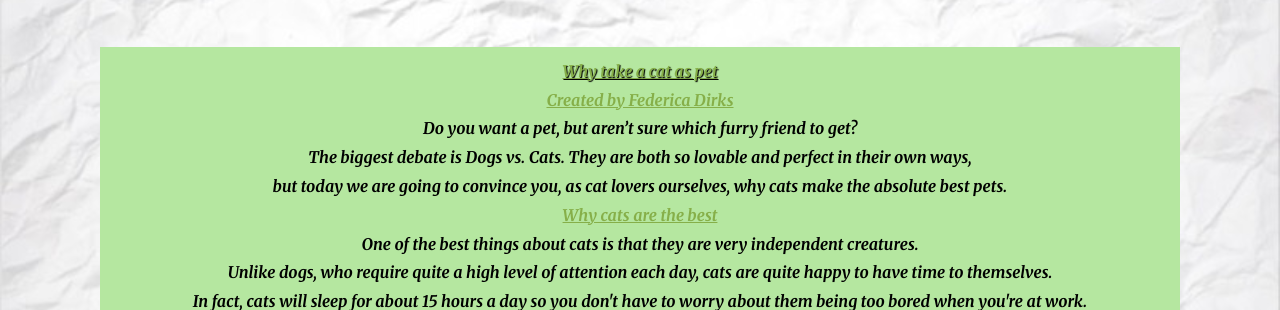
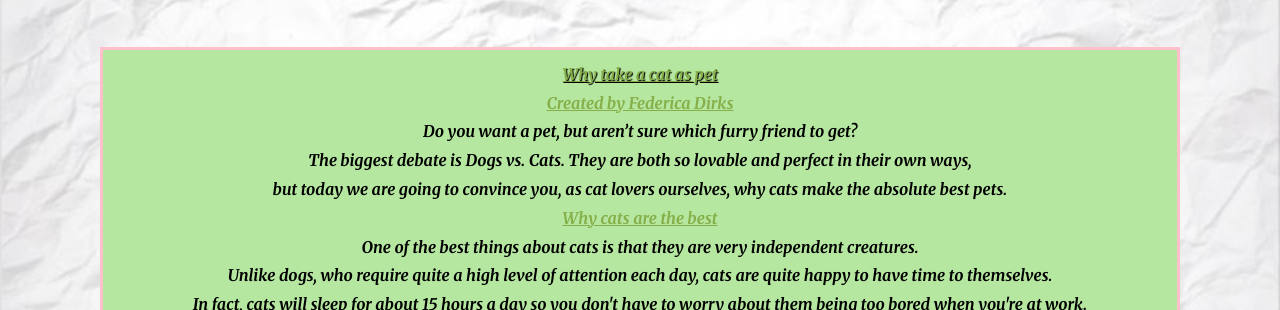
Before and after one commit to FedericaDirks/prj4-chapter4-redo, a plain HTML site: page index.html in a window 1280 px wide. Shown: the part 176-486 px from the top of the page. Drawn offline with Linux system fonts and the light colour scheme.

Commit message:
update
update

```diff
--- a/css/style.css
+++ b/css/style.css
@@ -7,6 +7,7 @@
     background-image: url("../Images/Minimalist-Crumpled-Paper-Simple-Background-Image.jpg");
     background-size: 100%;
     background-repeat: repeat;
+
 }
 
 .header{
@@ -39,7 +40,7 @@
 	margin: 0px 100px;
   text-align: center;
   background-color: #b5e7a0;
-	border: 2px #d5e1df;
+	border: 3px solid pink;
   min-height: 152px;
 	padding: 10px 10px 10px 10px;
 }
```
